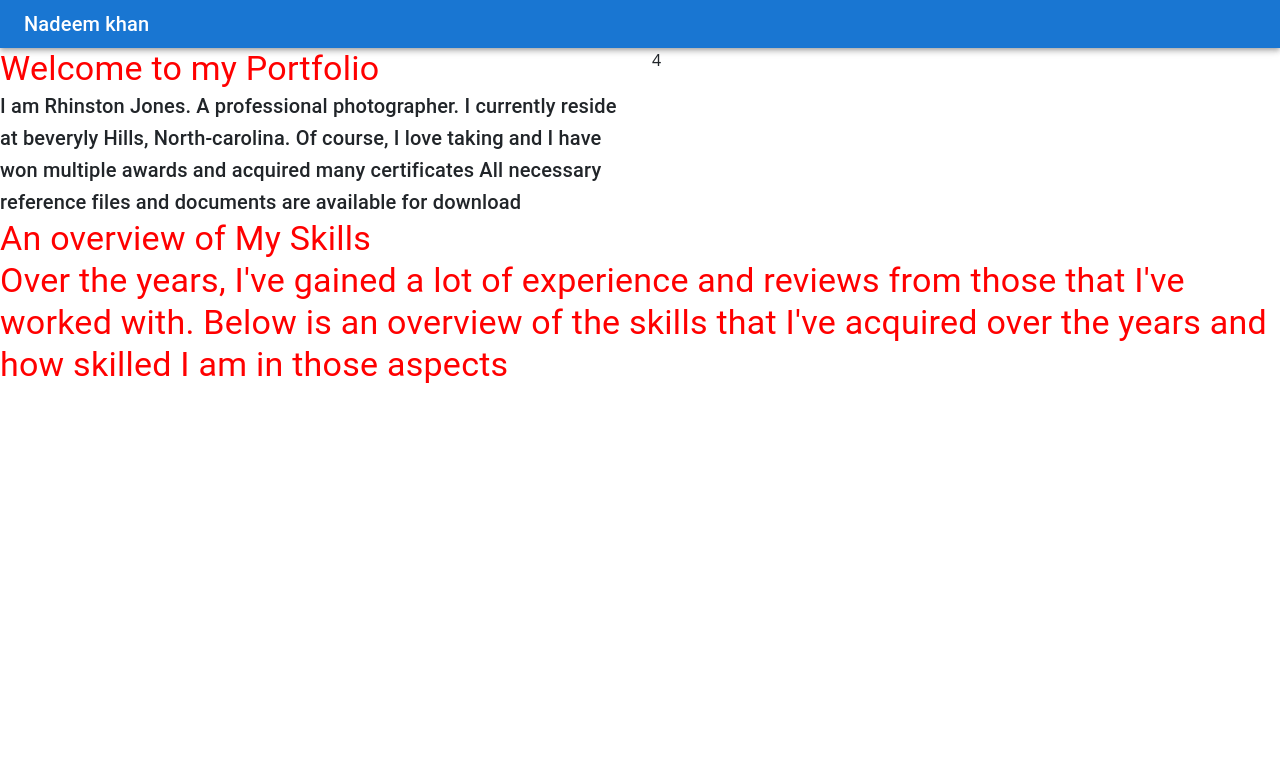
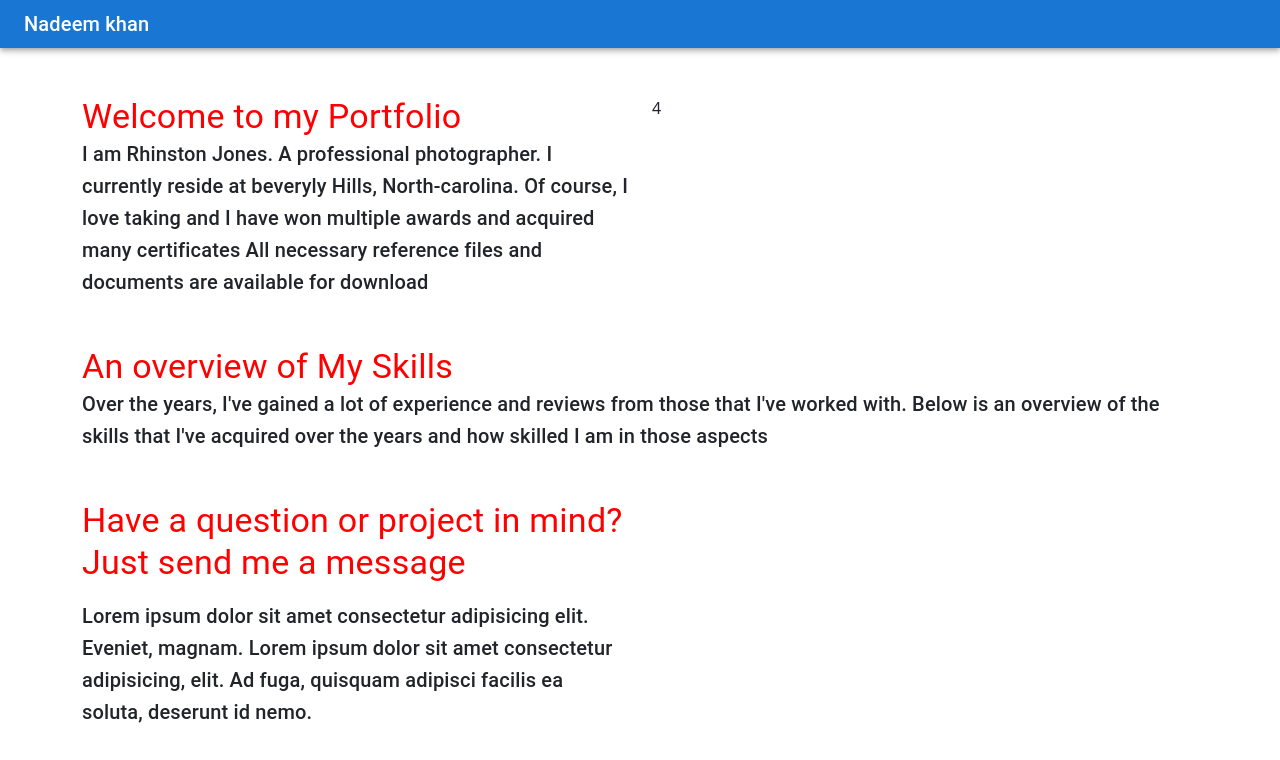
Before and after one commit to Nadeem-png/portfolio, a React (Create React App) app: page / in a window 1280 px wide. Shown: the top 760 px of the page. Built offline with nearby package versions, Linux system fonts and the light colour scheme.

Commit message:
first commit

```diff
--- a/src/component/About.js
+++ b/src/component/About.js
@@ -5,6 +5,7 @@ import Typography from '@mui/material/Typography';
 
 export default function About() {
   return (
+    <div className='container mt-5 mb-5'>
     <Box sx={{ width: '100%' }}>
     <Grid container rowSpacing={1} columnSpacing={{ xs: 1, sm: 2, md: 3 }}>
 
@@ -25,5 +26,6 @@ All necessary reference files and documents are available for download
       </Grid>
     </Grid>
   </Box>
+  </div>
   );
 }
--- a/src/component/Contact.js
+++ b/src/component/Contact.js
@@ -1,8 +1,27 @@
 import React from 'react';
+import Typography from '@mui/material/Typography';
 
 export default function Contact() {
   return (
     <>
+    <div className='container mt-5 mb-5'>
+      <div className='row'>
+        <div className='col-lg-6'>
+        <Typography variant="h4" color="red" component="div">
+        Have a question or project in mind? Just send me a message
+        </Typography>
+        <Typography className='mt-3' variant="h6">
+        Lorem ipsum dolor sit amet consectetur adipisicing elit. Eveniet, magnam. Lorem ipsum dolor sit amet consectetur adipisicing, elit. Ad fuga, quisquam adipisci facilis ea soluta, deserunt id nemo.
+        </Typography>
+
+        </div>
+        <div className='col-lg-6'>
+
+        </div>
+
+      </div>
+
+    </div>
 
     </>
   );
--- a/src/component/Skills.js
+++ b/src/component/Skills.js
@@ -4,13 +4,16 @@ import Typography from '@mui/material/Typography';
 export default function Skills() {
   return (
     <>
-     <Typography variant="h4" color="red" component="div">
+    <div className='container mt-5'>
+    <Typography variant="h4" color="red" component="div" >
      An overview of My Skills
         </Typography>
-        <Typography variant="h4" color="red" component="div">
+        <Typography variant="h6" color="" component="div">
         Over the years, I've gained a lot of experience and reviews from those that I've worked with. Below is an
  overview of the skills that I've acquired over the years and how skilled I am in those aspects
         </Typography>
+
+    </div>
 
 
     </>
```
